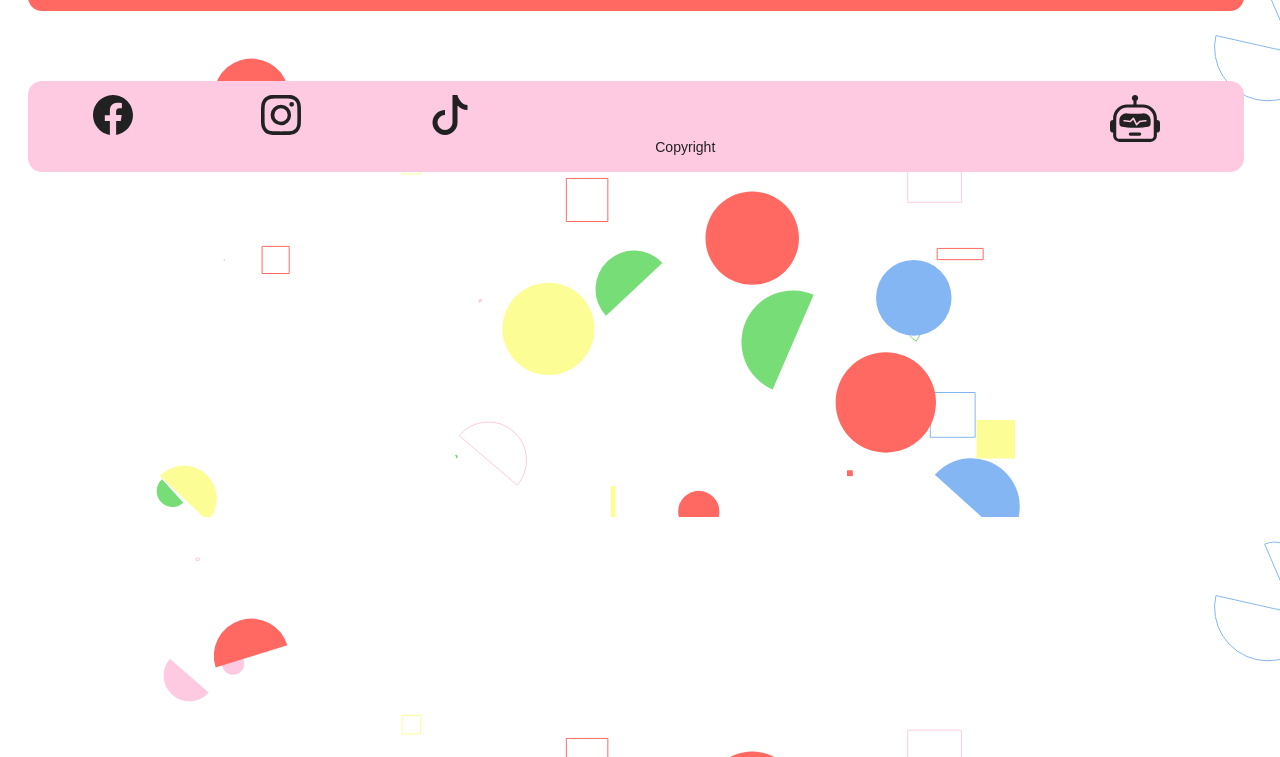
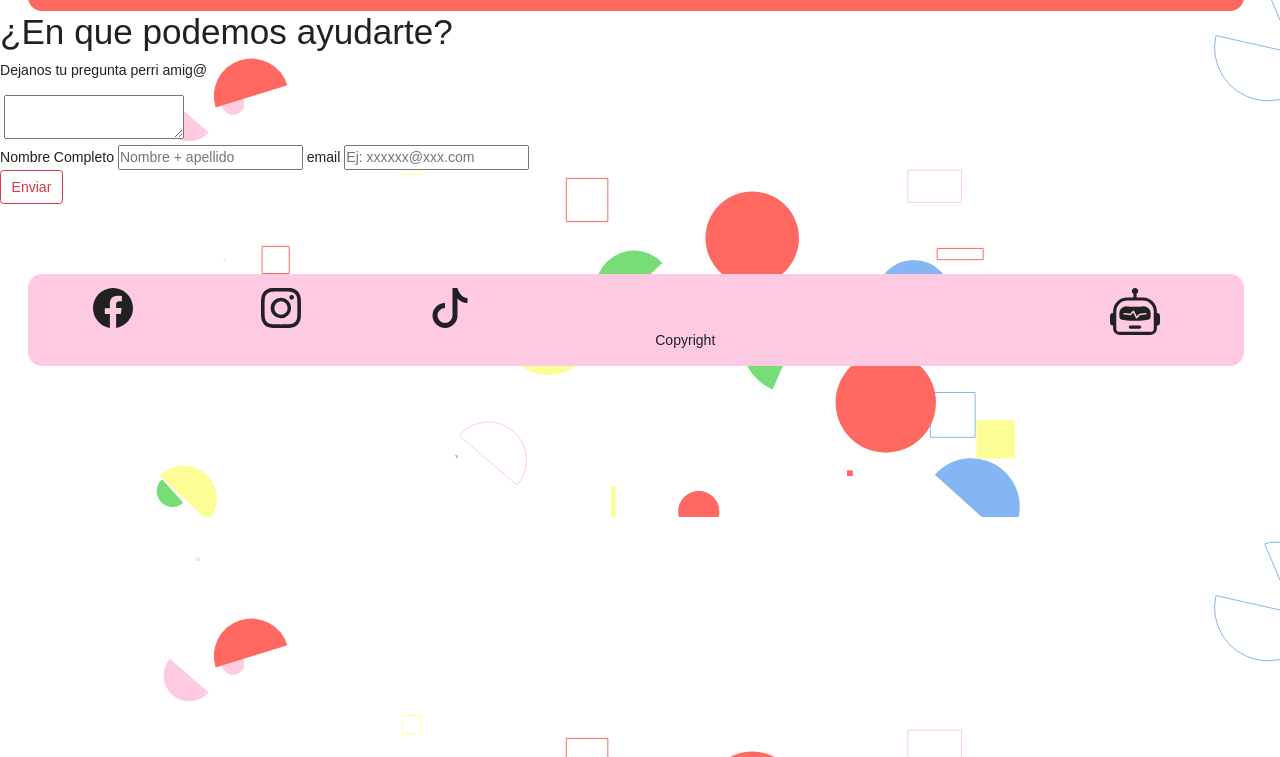
Before and after one commit to JoseParraga31/PetShop-Parraga, a plain HTML site: page contacto.html in a window 1280 px wide. Shown: the part 43-800 px from the top of the page. Drawn offline with nearby package versions, Linux system fonts and the light colour scheme.

Commit message:
formualrio-contact-html

```diff
--- a/contacto.html
+++ b/contacto.html
@@ -92,7 +92,37 @@
         <!--fin segundo menu-->
     </header>
     <section>
-
+        <form class="form-container">
+            <div class="form-h1-container">
+                <h1 class="form-h1">
+                    ¿En que podemos ayudarte?
+                </h1>
+            </div>
+            <div class="text-area-container">
+                <div class="text-area">
+                    <p>Dejanos tu pregunta perri amig@</p>
+                    <label for="Text-area"></label>
+                    <textarea name="Text-area" id="Text-area"></textarea>
+                </div>
+            </div>
+            <div class="datos-container">
+                <div class="datos">
+                    <!--Nombre completo-->
+                    <label for="nombre">Nombre Completo</label>
+                    <input type="nombre" id="nombre" placeholder="Nombre + apellido" name="nombre" required>
+                    <!--fin nombre completo-->
+                    <!--email-->
+                    <label for="email">email</label>
+                    <input type="email" id="email" placeholder="Ej: xxxxxx@xxx.com" name="email" required>
+                    <!-- fin email-->
+                </div>
+            </div>
+            <div class="btn-container">
+                <Div class="btm">
+                    <button type="button" class="btn btn-outline-danger">Enviar</button>
+                </Div>
+            </div>
+        </form>
     </section>
     <footer>
         <!--Redes Sociales-->
--- a/style.css
+++ b/style.css
@@ -117,3 +117,4 @@ footer{
     justify-content: flex-end;
     margin-right: 6em;
 }
+/* estilos del formulario*/
```
